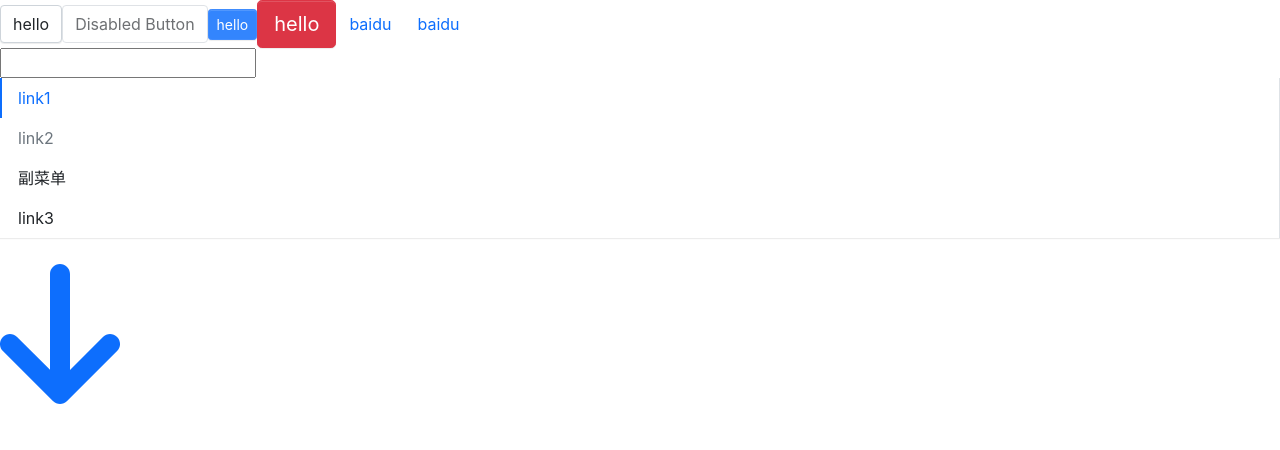
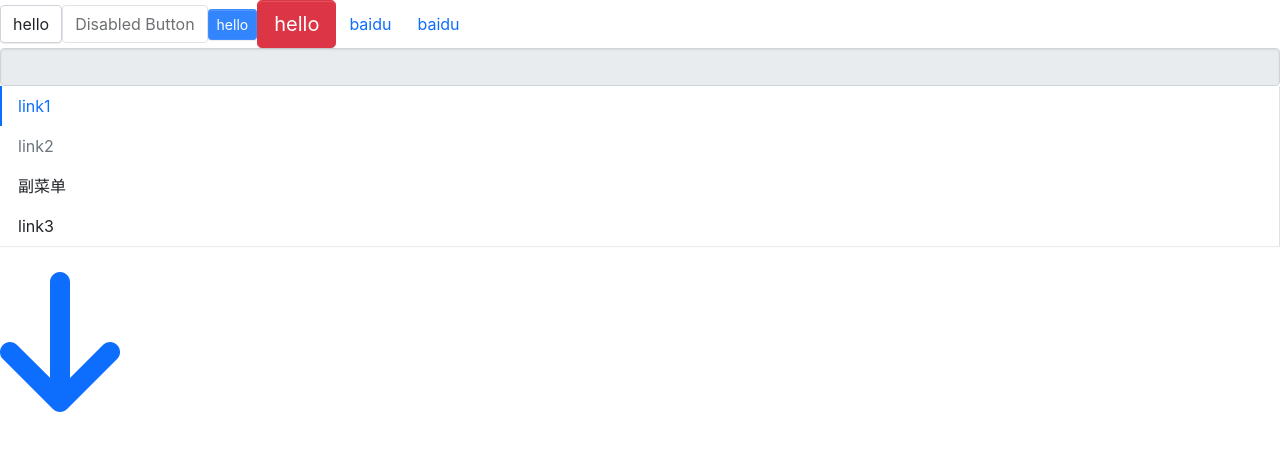
Before and after one commit to yesen66/FreeUI, a React (Create React App) app: page / in a window 1280 px wide. Shown: the top 450 px of the page. Built offline with nearby package versions, Linux system fonts and the light colour scheme.

Commit message:
feat:  完善Input组件

```diff
--- a/src/App.tsx
+++ b/src/App.tsx
@@ -1,6 +1,6 @@
 import React from 'react';
 import Button, { ButtonSize, ButtonType } from './components/Button/button';
-import Input from './components/Input/input';
+import Input, { InputSize } from './components/Input/input';
 import Menu from './components/Menu/menu';
 import MenuItem from './components/Menu/menuItem'
 import SubMenu from './components/Menu/subMenu';
@@ -17,7 +17,7 @@ function App() {
       <Button btnType={ButtonType.Danger} size={ButtonSize.Large}>hello</Button>
       <Button btnType={ButtonType.Link} href='http://www.baidu.com' target="_blank">baidu</Button>
       <Button btnType={ButtonType.Link} href='http:www.baidu.com'>baidu</Button>
-      <Input></Input>
+      <Input disabled={true} ></Input>
 
       <Menu defaultOpenSubMenus={['1']} mode="vertical">
         <MenuItem>
--- a/src/components/Input/_style.scss
+++ b/src/components/Input/_style.scss
@@ -0,0 +1,103 @@
+.free-input-wrapper {
+    display: flex;
+    width: 100%;
+    margin-bottom: 30px;
+    position: relative;
+    .icon-wrapper {
+      position: absolute;
+      height: 100%;
+      width: 35px;
+      justify-content: center;
+      color: $input-color;
+      right: 0;
+      top: 0;
+      display: flex;
+      align-items: center;
+      svg {
+        color: $input-placeholder-color;
+      }
+    }
+  }
+  .icon-wrapper+.free-input-inner {
+    padding-right: 35px;
+  }
+  .free-input-inner {
+    width: 100%;
+    padding: $input-padding-y $input-padding-x;
+    font-family: $input-font-family;
+    font-size: $input-font-size;
+    font-weight: $input-font-weight;
+    line-height: $input-line-height;
+    color: $input-color;
+    background-color: $input-bg;
+    background-clip: padding-box;
+    border: $input-border-width solid $input-border-color;
+
+    // Note: This has no effect on <select>s in some browsers, due to the limited stylability of `<select>`s in CSS.
+    border-radius: $input-border-radius;
+
+    box-shadow: $input-box-shadow;
+    transition: $input-transition;
+
+    &:focus {
+      color: $input-focus-color;
+      background-color: $input-focus-bg;
+      border-color: $input-focus-border-color;
+      outline: 0;
+      box-shadow: $input-focus-box-shadow;
+      // Avoid using mixin so we can pass custom focus shadow properly
+    }
+    &::placeholder {
+      color: $input-placeholder-color;
+      // Override Firefox's unusual default opacity; see https://github.com/twbs/bootstrap/pull/11526.
+      opacity: 1;
+    }
+    &:disabled,
+    &[readonly] {
+      background-color: $input-disabled-bg;
+      border-color: $input-disabled-border-color;
+      // iOS fix for unreadable disabled content; see https://github.com/twbs/bootstrap/issues/11655.
+      opacity: 1;
+    }
+  }
+  .free-input-group-prepend,
+  .free-input-group-append {
+    display: flex;
+    align-items: center;
+    padding: $input-padding-y $input-padding-x;
+    margin-bottom: 0; // Allow use of <label> elements by overriding our default margin-bottom
+    font-size: $input-font-size; // Match inputs
+    font-weight: $font-weight-normal;
+    line-height: $input-line-height;
+    color: $input-group-addon-color;
+    text-align: center;
+    white-space: nowrap;
+    background-color: $input-group-addon-bg;
+    border: $input-border-width solid $input-group-addon-border-color;
+    border-radius: $input-border-radius;
+  }
+  .free-input-group-append + .btn {
+    padding: 0;
+    border: 0;
+  }
+  .input-group > .free-input-group-prepend,
+  .input-group.input-group-append > .free-input-inner {
+    @include border-right-radius(0);
+  }
+
+  .input-group > .free-input-group-append,
+  .input-group.input-group-prepend > .free-input-inner {
+    @include border-left-radius(0);
+  }
+
+  .input-size-sm .free-input-inner {
+    padding: $input-padding-y-sm $input-padding-x-sm;
+    font-size: $input-font-size-sm;
+    border-radius: $input-border-radius-sm;
+  }
+
+  .input-size-lg .free-input-inner {
+    padding: $input-padding-y-lg $input-padding-x-lg;
+    font-size: $input-font-size-lg;
+    border-radius: $input-border-radius-lg;
+  }
--- a/src/components/Input/input.tsx
+++ b/src/components/Input/input.tsx
@@ -1,20 +1,17 @@
 import { IconProp } from '@fortawesome/fontawesome-svg-core'
 import classNames from 'classnames';
 import Icon from '../Icon/icon';
-import React from 'react';
+import React, { FC, ReactElement, InputHTMLAttributes } from 'react';
 
-export interface InputProps extends Omit<React.InputHTMLAttributes<HTMLElement>, 'size'> {
-    /**是否禁用 Input */
+export type InputSize = 'lg' | 'sm'
+export interface InputProps extends Omit<InputHTMLAttributes<HTMLElement>, 'size'> {
     disabled?: boolean;
-    /**设置 input 大小，支持 lg 或者是 sm */
-    size?: 'lg' | 'sm';
-    /**添加图标，在右侧悬浮添加一个图标，用于提示 */
+    size?: InputSize;
     icon?: IconProp;
-    /**添加前缀 用于配置一些固定组合 */
-    prepend?: string | React.ReactElement;
-    /**添加后缀 用于配置一些固定组合 */
-    append?: string | React.ReactElement;
-    onChange?: (e: React.ChangeEvent<HTMLInputElement>) => void;
+    //添加前缀 用于配置一些固定组合
+    prepend?: string | ReactElement;
+    //添加后缀 用于配置一些固定组合
+    append?: string | ReactElement;
 }
 
 /**
@@ -22,29 +19,23 @@ export interface InputProps extends Omit<React.InputHTMLAttributes<HTMLElement>,
  *
  * ~~~js
  * // 这样引用
- * import { Input } from 'freemyui'
+ * import { Input } from 'freeui'
  * ~~~
  *
  * 支持 HTMLInput 的所有基本属性
  */
-export const Input: React.FC<InputProps> = (props) => {
-    const {
-        disabled,
-        size,
-        icon,
-        prepend,
-        append,
-        className,
-        style,
-        ...restProps
-    } = props;
 
-    const classes = classNames('free-input-wrapper', {
+export const Input: FC<InputProps> = (props) => {
+    //取出 各种属性
+    const { disabled, size, icon, prepend, append, style, ...restProps } = props;
+
+    //计算不同的className
+    const classes = classNames('input', {
         [`input-size-${size}`]: size,
         'is-disabled': disabled,
         'input-group': prepend || append,
         'input-group-append': !!append,
-        'input-group-prepend': !!prepend
+        'input-group-prepend': !!prepend,
     })
 
     const fixControlledValue = (value: any) => {
@@ -58,7 +49,7 @@ export const Input: React.FC<InputProps> = (props) => {
         delete restProps.defaultValue;
         restProps.value = fixControlledValue(props.value);
     }
-
+    //判断是否添加特定节点
     return (
         <div className={classes} style={style}>
             {prepend && <div className="free-input-group-prepend">{prepend}</div>}
--- a/src/styles/_mixin.scss
+++ b/src/styles/_mixin.scss
@@ -37,3 +37,18 @@
     }
 
 }
+
+@mixin border-right-radius($raduis) {
+    border-top-right-radius: $raduis;
+    border-bottom-right-radius: $raduis;
+}
+
+@mixin border-left-radius($raduis) {
+    border-top-left-radius: $raduis;
+    border-bottom-left-radius: $raduis;
+}
+
+@mixin border-top-radius($raduis) {
+    border-top-left-radius: $raduis;
+    border-top-right-radius: $raduis;
+}
--- a/src/styles/index.scss
+++ b/src/styles/index.scss
@@ -17,3 +17,6 @@
 
 //icon
 @import "..//components/Icon/style";
+
+// Input
+@import "../components/Input/style";
```
Also changed, not shown: 1 other file (tests, documents, lock files or other folders).
